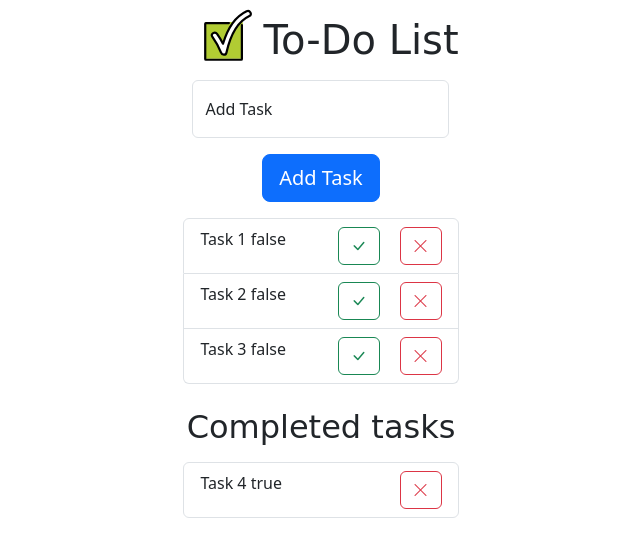
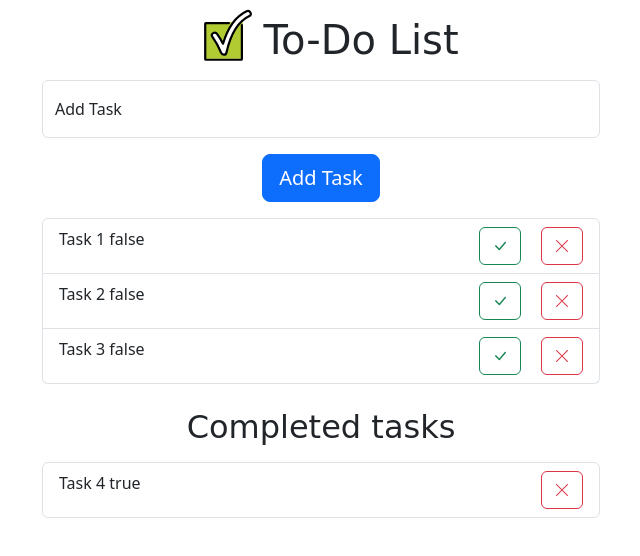
Before and after one commit to ccasado16/to-do-list, a website built with Vite: page index.html in a window 1280 px wide. Shown: the whole page, without its empty margins (319-959 px from the left). Built offline with nearby package versions, Linux system fonts and the light colour scheme; a web font is replaced by a local one.

Commit message:
Some changes

```diff
--- a/index.html
+++ b/index.html
@@ -6,7 +6,7 @@
     <meta name="viewport" content="width=device-width, initial-scale=1.0" />
 
     <!-- FIXME: Change favicon size -->
-    <link rel="icon" type="image/svg+xml" href="public/logo.svg" />
+    <link rel="icon" type="image/svg+xml" href="/logo.svg" />
 
     <title>To-Do</title>
 
@@ -36,11 +36,11 @@
     <div class="container">
       <div class="app">
         <div class="title">
-          <img src="public/logo.svg" alt="" />
+          <img src="/logo.svg" alt="" />
           <h1>To-Do List</h1>
         </div>
 
-        <div class="form-floating mb-3">
+        <div class="form-floating mb-3 w-100">
           <input
             class="form-control w-100"
             id="task-input"
--- a/style.css
+++ b/style.css
@@ -1,7 +1,12 @@
-.container, .container .app {
+.container,
+.container .app {
   display: flex;
   flex-direction: column;
   align-items: center;
+}
+
+.container .app {
+  width: 50%;
 }
 
 .container .app h1,
@@ -21,7 +26,6 @@ h2 {
   justify-content: center;
 }
 
-
 .task-card .actions {
   float: right;
 }
```
